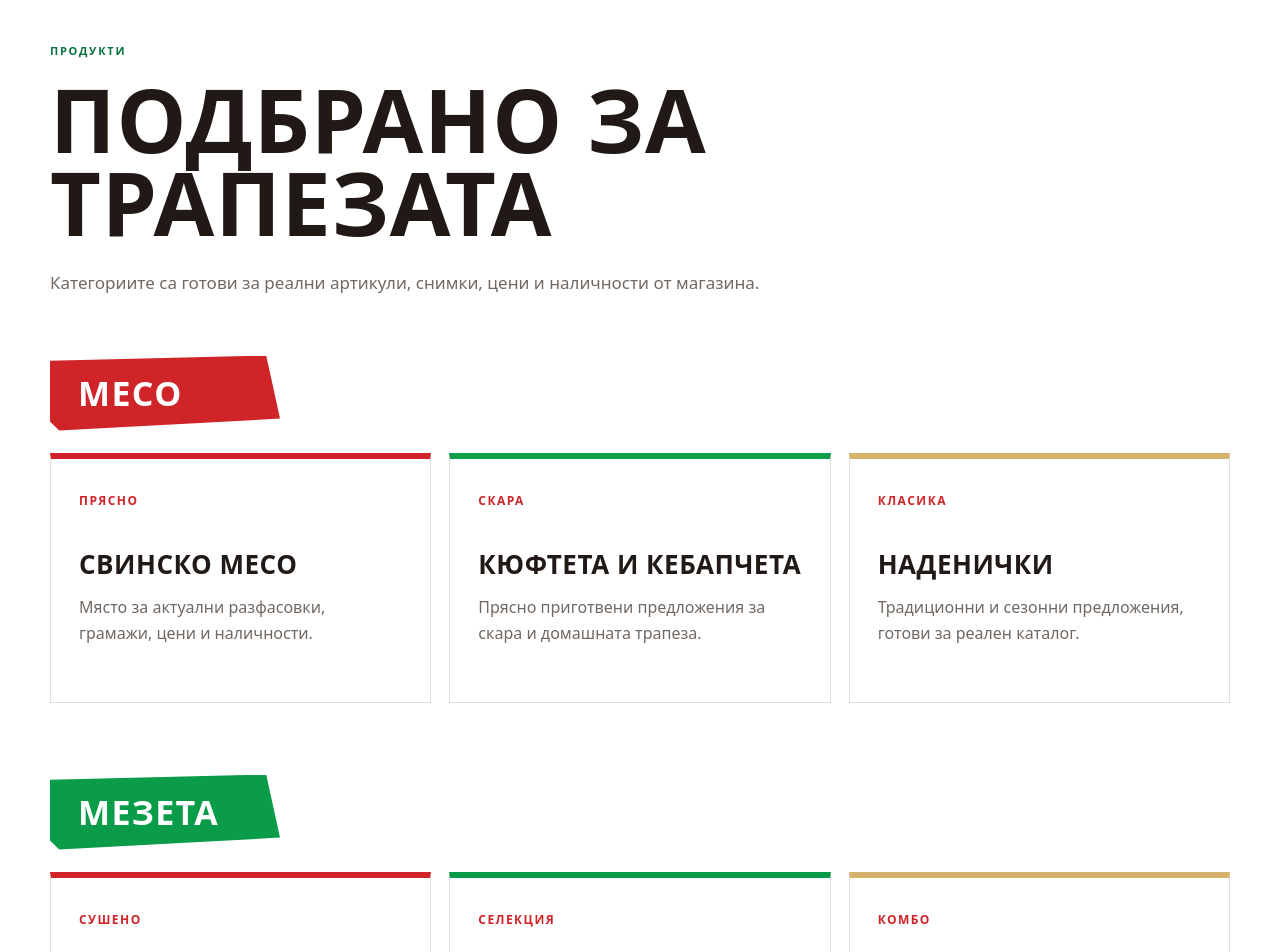
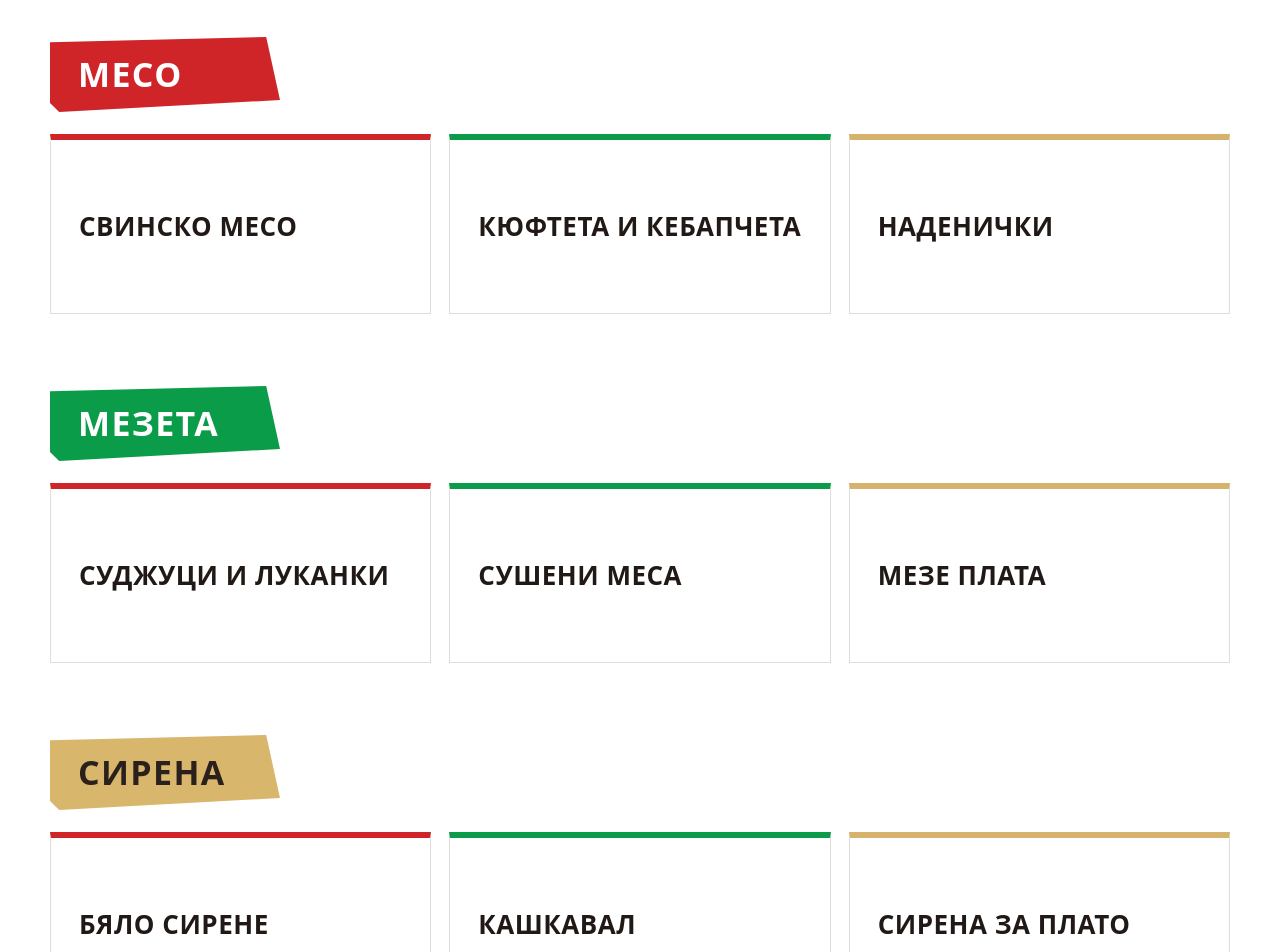
Before and after one commit to viktor132607/ElenskiBalkandzii.Client, a Next.js app: page /project in a window 1280 px wide. Shown: the part 260-1212 px from the top of the page. Built offline with nearby package versions, Linux system fonts and the light colour scheme.

Commit message:
Remove placeholder product descriptions

```diff
--- a/src/app/project/page.tsx
+++ b/src/app/project/page.tsx
@@ -3,31 +3,19 @@ const categories = [
     id: "meso",
     title: "Месо",
     ribbon: "bg-[#cf2428] text-white",
-    items: [
-      ["Прясно", "Свинско месо", "Място за актуални разфасовки, грамажи, цени и наличности."],
-      ["Скара", "Кюфтета и кебапчета", "Прясно приготвени предложения за скара и домашната трапеза."],
-      ["Класика", "Наденички", "Традиционни и сезонни предложения, готови за реален каталог."],
-    ],
+    items: ["Свинско месо", "Кюфтета и кебапчета", "Наденички"],
   },
   {
     id: "mezeta",
     title: "Мезета",
     ribbon: "bg-[#0b9c4a] text-white",
-    items: [
-      ["Сушено", "Суджуци и луканки", "Класически сухи колбаси и традиционни балкански вкусове."],
-      ["Селекция", "Сушени меса", "Подходящи за плато, аперитив, гости и подаръчни комбинации."],
-      ["Комбо", "Мезе плата", "Комбинирани селекции от различни продукти за споделяне."],
-    ],
+    items: ["Суджуци и луканки", "Сушени меса", "Мезе плата"],
   },
   {
     id: "sirena",
     title: "Сирена",
     ribbon: "bg-[#d8b66b] text-[#2b211c]",
-    items: [
-      ["Класика", "Бяло сирене", "Подбрани предложения за ежедневната и празничната трапеза."],
-      ["Подбор", "Кашкавал", "Категория за различни разфасовки, марки и сезонни предложения."],
-      ["Комбинация", "Сирена за плато", "Подходящи допълнения към месата, мезетата и подаръчните селекции."],
-    ],
+    items: ["Бяло сирене", "Кашкавал", "Сирена за плато"],
   },
 ];
 
@@ -35,12 +23,6 @@ export default function ProjectPage() {
   return (
     <section className="min-h-[68vh] bg-white py-[92px] pt-[104px] max-[1100px]:py-20 max-[820px]:min-h-0 max-[820px]:py-[68px] max-[820px]:pt-[76px] max-[620px]:py-[54px]">
       <div className="mx-auto w-[min(1180px,calc(100%_-_40px))] max-[620px]:w-[min(1180px,calc(100%_-_28px))]">
-        <div className="mb-[58px] max-w-[760px]">
-          <span className="mb-[18px] inline-block text-[11px] font-black uppercase tracking-[.16em] text-[#08733a]">Продукти</span>
-          <h1 className="mb-6 max-w-[900px] text-[clamp(50px,7vw,88px)] font-black uppercase leading-[.95] tracking-[.01em] max-[620px]:text-[clamp(40px,13vw,62px)]">Подбрано за трапезата</h1>
-          <p className="text-[17px] leading-[1.7] text-[#716861] max-[620px]:text-base">Категориите са готови за реални артикули, снимки, цени и наличности от магазина.</p>
-        </div>
-
         {categories.map((category) => (
           <div key={category.id} id={category.id} className="mb-[72px] scroll-mt-[220px]">
             <div className={`mb-[22px] inline-block min-w-[230px] px-7 py-3 text-[34px] font-black uppercase tracking-[.04em] [clip-path:polygon(0_7%,94%_0,100%_84%,4%_100%,0_88%)] max-[620px]:min-w-[190px] max-[620px]:text-[28px] ${category.ribbon}`}>
@@ -48,14 +30,12 @@ export default function ProjectPage() {
             </div>
 
             <div className="grid grid-cols-3 gap-[18px] max-[1100px]:grid-cols-2 max-[820px]:grid-cols-1">
-              {category.items.map(([label, title, copy], index) => (
+              {category.items.map((title, index) => (
                 <article
                   key={title}
-                  className={`min-h-[250px] border border-[#e4ddd7] border-t-[6px] bg-white p-7 max-[820px]:min-h-0 ${index === 0 ? "border-t-[#cf2428]" : index === 1 ? "border-t-[#0b9c4a]" : "border-t-[#d6b36d]"}`}
+                  className={`flex min-h-[180px] items-center border border-[#e4ddd7] border-t-[6px] bg-white p-7 max-[820px]:min-h-[140px] ${index === 0 ? "border-t-[#cf2428]" : index === 1 ? "border-t-[#0b9c4a]" : "border-t-[#d6b36d]"}`}
                 >
-                  <span className="mb-9 inline-block text-xs font-black uppercase tracking-[.12em] text-[#cf2428]">{label}</span>
-                  <h3 className="mb-[10px] text-[26px] font-black uppercase tracking-[.02em] max-[620px]:text-[22px]">{title}</h3>
-                  <p className="leading-[1.65] text-[#716861]">{copy}</p>
+                  <h2 className="text-[26px] font-black uppercase tracking-[.02em] max-[620px]:text-[22px]">{title}</h2>
                 </article>
               ))}
             </div>
```
